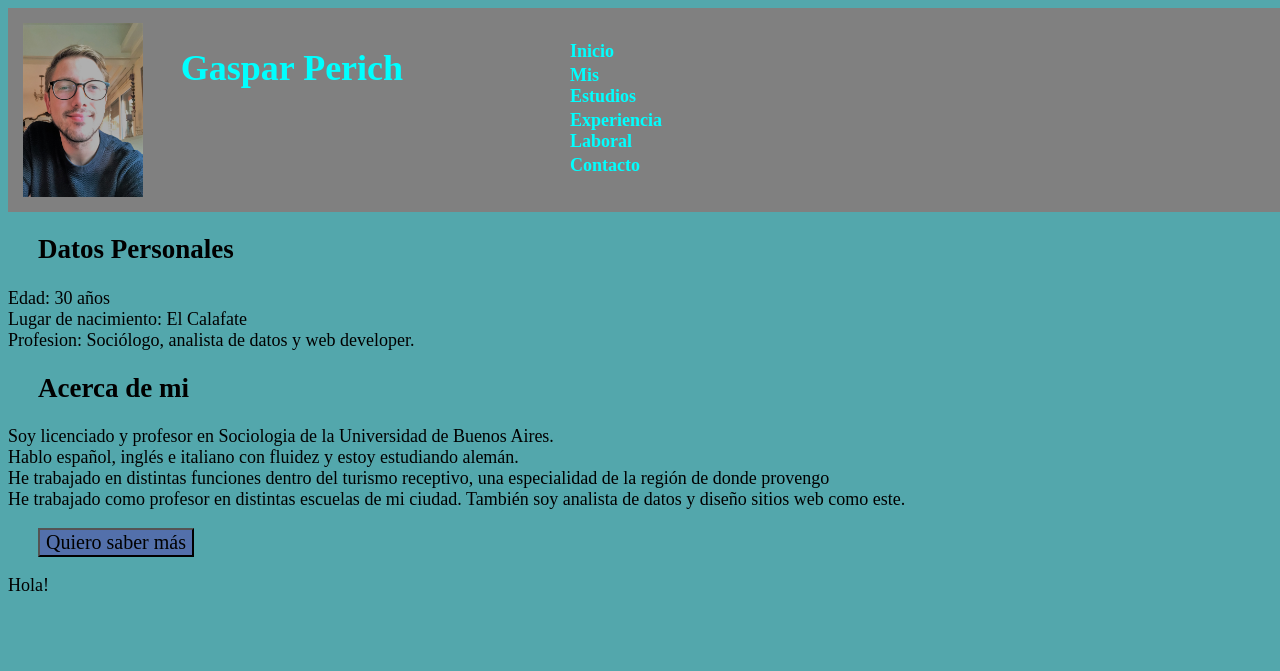
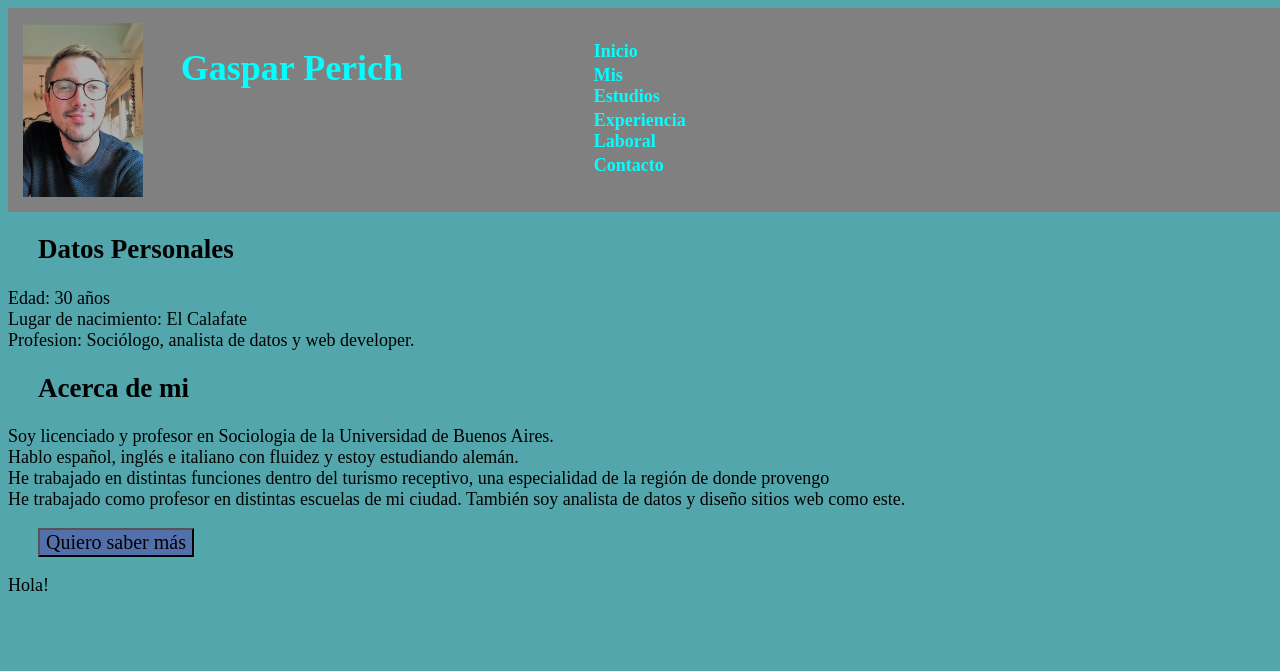
Before and after one commit to gasperich/gasperich.github.io, a plain HTML site: page index.html in a window 1280 px wide. Shown: the top 671 px of the page. Drawn offline with Linux system fonts and the light colour scheme; files whose address does not match are found by name.

Commit message:
Add files via upload

```diff
--- a/detalles.css
+++ b/detalles.css
@@ -45,7 +45,7 @@ html body div h1 {
 }
 
 html body h4 {
-    margin-left: 80%;
+    margin-left: 95%;
     margin-top: 3px;
     margin-bottom: 3px;
 }
```
